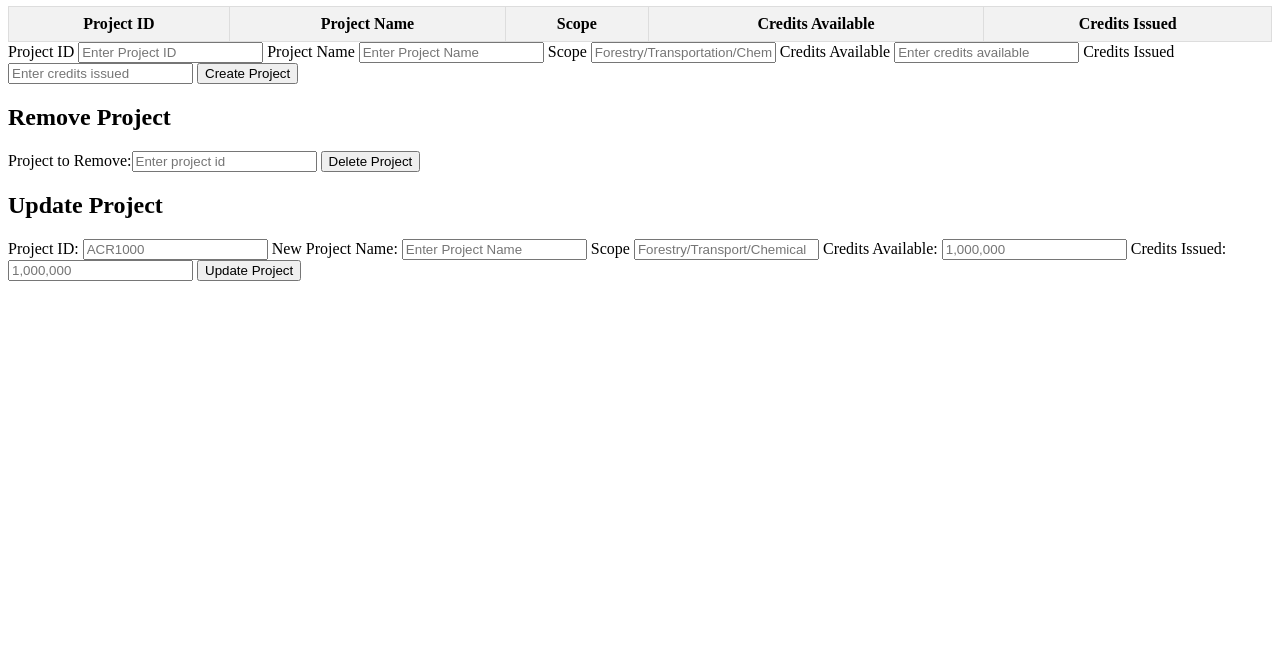
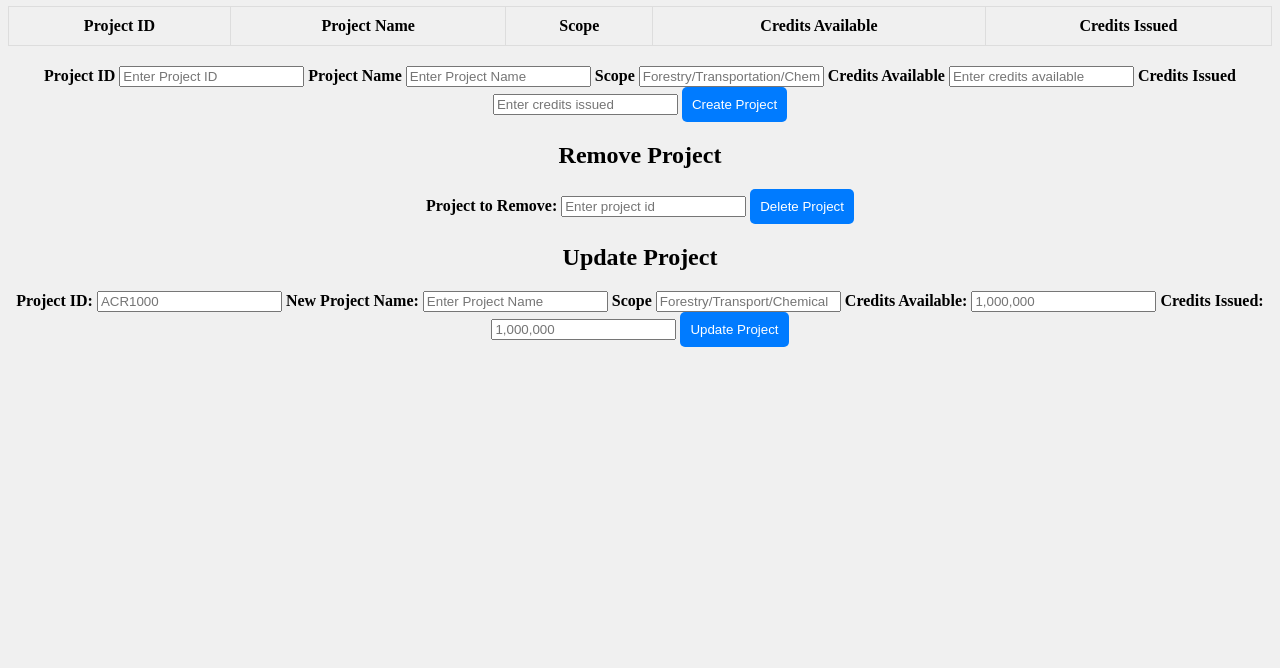
Before and after one commit to omartabz/Capstone-Back-end-, a website: page public/index.html in a window 1280 px wide. Shown: the part 132-800 px from the top of the page. Drawn offline with nearby package versions, Linux system fonts and the light colour scheme; no server answers.

Commit message:
forth commit

```diff
--- a/public/alpine.js
+++ b/public/alpine.js
@@ -10,7 +10,6 @@ document.addEventListener('alpine:init', () => {
             newScope: '',
             newCreditsAvailable: '',
             newCreditsIssued: '',
-            getProjects: '',
             createStatus: '',
             deleteProject: '',
             deleteStatus: '',
@@ -19,12 +18,32 @@ document.addEventListener('alpine:init', () => {
             updateScope: '',
             updateCreditsAvailable: '',
             updateCreditsIssued: '',
-            updateStatus:'',
+            updateStatus: '',
 
-            // init() {
-            //     this.getProjects()
-            // },
+            init() {
+                this.getProjects()
+            },
+            getProjects() {
+                const ProjectsURL = `http://localhost:4003/api/carbon/projects`;
+                return axios.get(ProjectsURL)
+                    .then(response => {
+                        this.projects = []
+                        const n = response.data.length
+                        for (let i = 0; i < n; i++) {
+                            if (response.data[i].project_id== null) {
+                                continue
+                            }
+                            this.projects.push({
+                                project_id: response.data[i].newProjectId,
+                                project_name: response.data[i].newProjectName,
+                                scope: response.data[i].newScope,
+                                total_credits_available: response.data[i].newCreditsAvailable,
+                                total_credits_issued: response.data[i].newCreditsIssued,
+                            })
+                        }
 
+                    })
+            },
 
             createProject() {
                 axios.post('http://localhost:4003/api/carbon/add', {
@@ -40,7 +59,7 @@ document.addEventListener('alpine:init', () => {
                     this.newScope = ''
                     this.newCreditsAvailable = ''
                     this.newCreditsIssued = ''
-                    // this.getProjects()
+                    this.getProjects()
                 }).catch(error => (
                     console.log(error)
                 ))
@@ -51,7 +70,7 @@ document.addEventListener('alpine:init', () => {
                     project_id: this.deleteProject
                 }).then(response => {
                     this.deleteStatus = response.data.message
-                    // this.getProjects()
+                    this.getProjects()
                 })
             },
             updateProject() {
@@ -63,10 +82,10 @@ document.addEventListener('alpine:init', () => {
                     total_credits_issued: this.updateCreditsIssued
                 }).then(response => {
                     this.updateStatus = response.data.message
-                    // this.getProjects()
+                    this.getProjects()
                 })
             }
         }
-        })
-    }
+    })
+}
 )
--- a/public/index.html
+++ b/public/index.html
@@ -33,14 +33,15 @@
               <td x-text="projects.project_id"></td>
               <td x-text="projects.project_name"></td>
               <td x-text="projects.scope"></td>
-              <td x-text="projects.total_credits_available"></td>
-              <td x-text="projects.total_credits_issued"></td>
+              <td x-text="projects.totalCreditsAvailable"></td>
+              <td x-text="projects.totalCreditsIssued"></td>
             </tr>
           </template>
         </tbody>
       </table>
 
       <!-- Create Project -->
+      <div style="text-align: center;">
         <label for="newProjectId">Project ID</label>
         <input type="text" id="newProjectId" x-model="newProjectId" placeholder="Enter Project ID">
         <label for="newProjectName">Project Name</label>
@@ -51,23 +52,30 @@
         <input type="number" id="newCreditsAvailable" x-model="newCreditsAvailable" placeholder="Enter credits available">
         <label for="newCreditsIssued">Credits Issued</label>
         <input type="number" id="newCreditsIssued" x-model="newCreditsIssued" placeholder="Enter credits issued">
-      <button x-on:click="createProject()">Create Project</button>
+        <button @click="createProject()">Create Project</button>
         <p x-text="createStatus"></p>
-      </form>
+      </div>
     </div>
 
     <!-- Remove Project -->
+    <div style="text-align: center;">
       <h2>Remove Project</h2>
-    <label>Project to Remove:</label><input type="text" placeholder="Enter project id" x-model="deleteProject" id="deleteProject">
-    <button x-on:click="deleteProject()">Delete Project</button>
+      <label>Project to Remove:</label>
+      <input type="text" placeholder="Enter project id" x-model="deleteProject" id="deleteProject">
+      <button x-on:click="removeProject()">Delete Project</button>
       <p x-text="deleteStatus"></p>
+    </div>
 
 
     <!-- Update Project Databse -->
-    <h2>Update Project</h2>
-    <label>Project ID: </label> <input type="text" placeholder="ACR1000" x-model="updateProjectId" id="updateProjectId">
-    <label>New Project Name: </label> <input type="text" placeholder="Enter Project Name" x-model="updateProjectName" id="updateProjectName">
-    <label>Scope</label> <input type="text" placeholder="Forestry/Transport/Chemical" x-model="updateScope" id="updateScope">
+    <div style="text-align: center;">
+      <h2 style="text-align: center;">Update Project</h2>
+      <label>Project ID: </label> <input type="text" placeholder="ACR1000" x-model="updateProjectId"
+        id="updateProjectId">
+      <label>New Project Name: </label> <input type="text" placeholder="Enter Project Name" x-model="updateProjectName"
+        id="updateProjectName">
+      <label>Scope</label> <input type="text" placeholder="Forestry/Transport/Chemical" x-model="updateScope"
+        id="updateScope">
       <label>Credits Available: </label>
       <input type="number" placeholder="1,000,000" x-model="updateCreditsAvailable" id="updateCreditsAvailable">
       <label>Credits Issued: </label>
@@ -75,6 +83,7 @@
       <button x-on:click="updateProject()">Update Project</button>
       <p x-text="updateStatus"></p>
     </div>
+  </div>
 </body>
 
 </html>
--- a/public/style.css
+++ b/public/style.css
@@ -1,15 +1,39 @@
 table {
   border-collapse: collapse;
   width: 100%;
-    margin: 0 auto; /* Center the table */
+  margin: 20px auto;
+  /* Add more space around the table */
+  border: 1px solid #ddd;
+  /* Add a border to the table */
 }
 
-  th, td {
+th,
+td {
   border: 1px solid #ddd;
-    padding: 8px;
+  padding: 10px;
+  /* Increase padding for more space */
   text-align: center;
 }
 
-  th {
-    background-color: #f2f2f2;
+
+body {
+  background-color: #f0f0f0;
+  font-weight: bold;
+  /* background-image: url('/home/raphaeltabengwa/Capstone Project/images.png'); */
+  background-size: cover;
+  background-repeat: no-repeat;
+  background-position: center;
 }
+
+button {
+  padding: 10px;
+  background-color: #007bff;
+  color: white;
+  border: none;
+  border-radius: 5px;
+  cursor: pointer;
+}
+
+button:hover {
+  background-color: #0062cc;
+}
```
Also changed, not shown: index.js (+12 -2 lines), PHOTO-2024-09-11-08-05-43 (1).jpg (added), images.png (added), 1 other file. Lines whose indentation alone changed are shown as unchanged.
